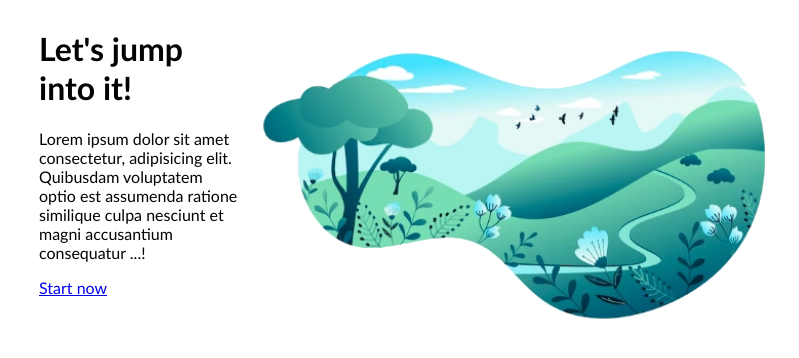
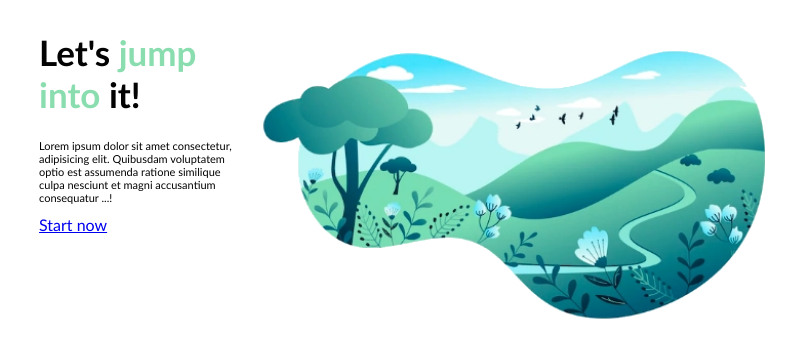
Before and after one commit to IngaGd/04-pieva, a website: page index.html in a window 1280 px wide. Shown: the part 182-540 px from the top of the page, without its empty margins (231-1030 px from the left). Drawn offline with Linux system fonts and the light colour scheme.

Commit message:
Content style updates

```diff
--- a/css/main.css
+++ b/css/main.css
@@ -14,7 +14,7 @@ body {
     display: inline-block;
     width: var(--width);
     margin-top: 150px;
-    margin-left: calc((100% - var(--width)) / 2); /*--must be spaces between math operators*/
+    margin-left: calc((100% - var(--width)) / 2);
 }
 
 .logo {
@@ -65,12 +65,11 @@ body {
 }
 
 
-
 .main-content {
     display: inline-block;
     width: var(--width);
     margin-top: 10px;
-    margin-left: calc((100% - var(--width)) / 2); /*--must be spaces between math operators*/
+    margin-left: calc((100% - var(--width)) / 2);
 }
 
 .left-column {
@@ -79,15 +78,33 @@ body {
     margin-left: 30px;
 }
 
-.link:hover, {
+.main-title{
+    font-size: 35px;
+    font-weight:bold;
+}
+
+.main-title > span {
+    font-family:'Gill Sans', 'Gill Sans MT', Calibri, 'Trebuchet MS', sans-serif;
+    color: #8ADDAF;
+}
+
+.description {
+    font-size: 11px;
+    font-weight: 500;
+}
+
+.btn {
     background-color: #8ADDAF;
     color: white;
     text-transform: lowercase;
 }
 
-main>div {
+.link:hover {
+    background-color: #8ADDAF;
+    color: white;
+    text-transform: lowercase;
+}
 
-}
 
 .right-column {
     width: 70%;
```
